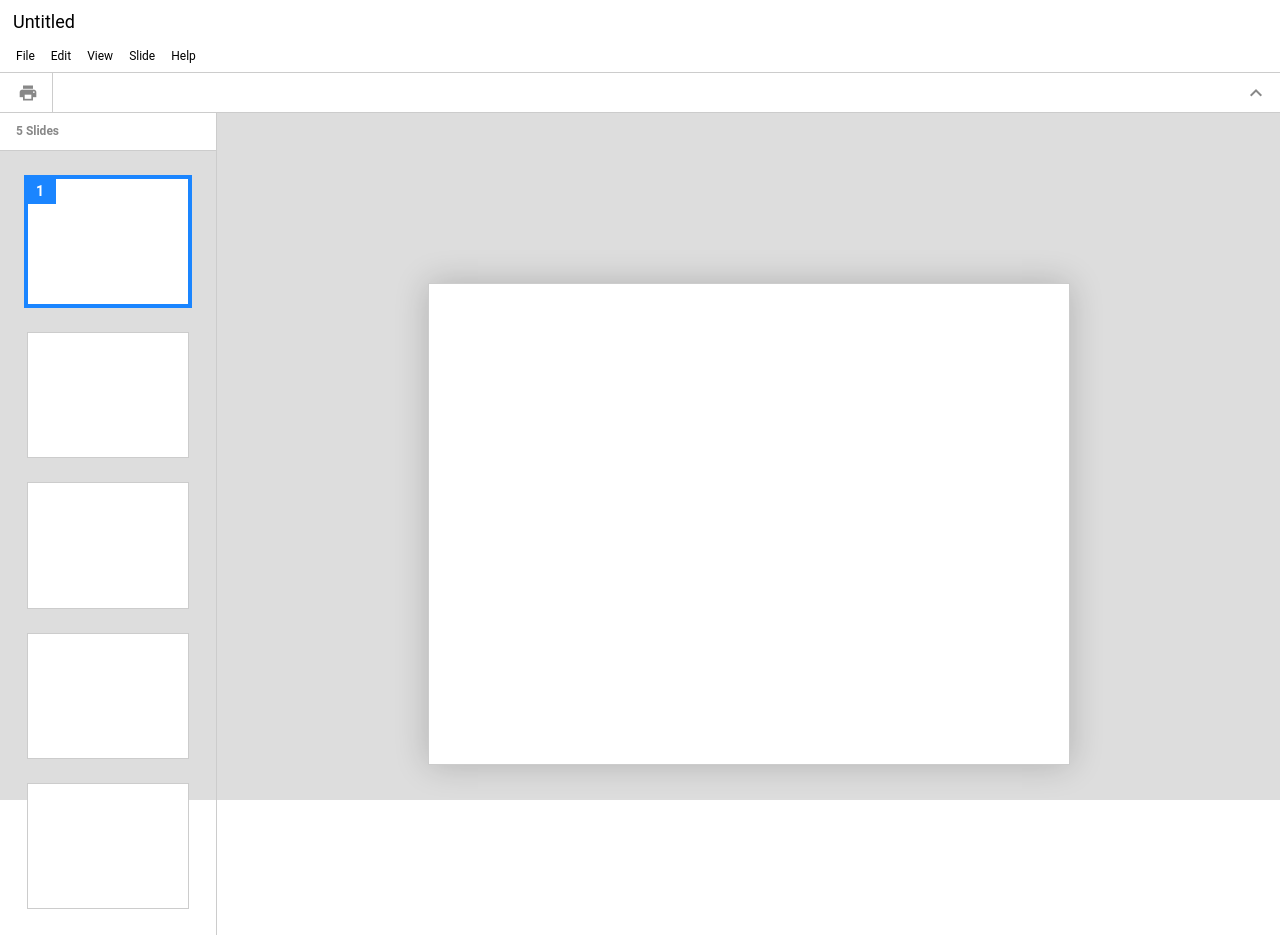
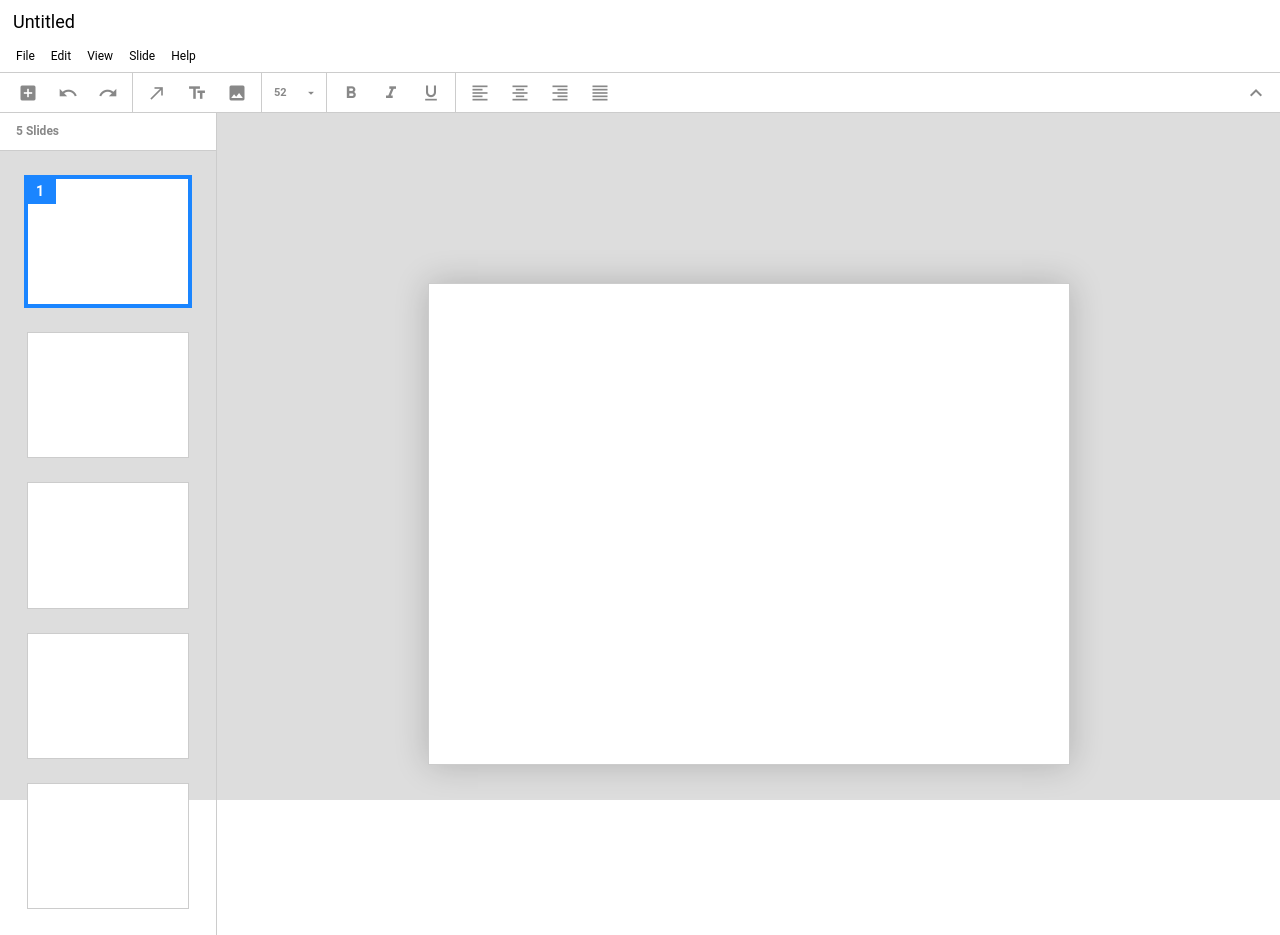
Before and after one commit to gattigaga/slidium, a React (Create React App) app: page / in a window 1280 px wide. Built offline with nearby package versions, Linux system fonts and the light colour scheme.

Commit message:
Add more dummy tools in Toolbar

```diff
--- a/src/App.js
+++ b/src/App.js
@@ -3,14 +3,15 @@ import styled from "styled-components";
 
 import TitleBox from "components/TitleBox";
 import ToolBar from "components/ToolBar";
+import ToolTextBox from "components/ToolTextBox";
 import Tool from "components/Tool";
 import Separator from "components/Separator";
 import MenuBar from "components/MenuBar";
 import MenuParent from "components/MenuParent";
 import MenuChild from "components/MenuChild";
+import MenuPopUp from "components/MenuPopUp";
 import SlideStrip from "components/SlideStrip";
 import Slide from "components/Slide";
-import MenuPopUp from "components/MenuPopUp";
 
 const Container = styled.div`
   display: flex;
@@ -72,6 +73,7 @@ class App extends Component {
 
   render() {
     const { title, isExpanded, selectedSlide, slides } = this.state;
+    const fontSizes = [12, 14, 16, 18, 20, 22, 24, 30, 36, 48, 60, 72, 96];
 
     return (
       <Container>
@@ -83,25 +85,61 @@ class App extends Component {
             />
             <MenuBar>
               <MenuParent label="File">
-                <MenuChild icon="print" label="New Presentation" />
+                <MenuChild label="New" />
                 <MenuChild label="Open" />
-                <MenuChild label="Rename" isClickable={false} />
+                <MenuChild label="Rename" />
               </MenuParent>
               <MenuParent label="Edit">
-                <MenuChild icon="print" label="New Presentation" />
-                <MenuChild label="Open" />
+                <MenuChild label="Undo" icon="undo" />
+                <MenuChild label="Redo" icon="redo" />
                 <Separator />
-                <MenuChild label="Rename" isClickable={false} />
+                <MenuChild label="Copy" />
+                <MenuChild label="Cut" />
+                <MenuChild label="Paste" />
               </MenuParent>
-              <MenuParent label="View" />
-              <MenuParent label="Slide" />
-              <MenuParent label="Help" />
+              <MenuParent label="View">
+                <MenuChild label="Play" />
+                <Separator />
+                <MenuChild label="Toggle Fullscreen" />
+                <MenuChild label="Toggle Header" />
+              </MenuParent>
+              <MenuParent label="Slide">
+                <MenuChild label="Add New" />
+                <Separator />
+                <MenuChild label="Move Up" />
+                <MenuChild label="Move Down" />
+                <MenuChild label="Move to Beginning" />
+                <MenuChild label="Move to End" />
+              </MenuParent>
+              <MenuParent label="Help">
+                <MenuChild label="About" />
+              </MenuParent>
             </MenuBar>
           </Header>
         )}
         <ToolBar isExpanded={isExpanded} onClickToggle={this.toggleExpand}>
-          <Tool icon="print" />
+          <Tool icon="add_box" tooltip="New Slide" />
+          <Tool icon="undo" tooltip="Undo" />
+          <Tool icon="redo" tooltip="Redo" />
           <Separator orientation="vertical" />
+          <Tool icon="call_made" tooltip="Select" />
+          <Tool icon="text_fields" tooltip="Text Box" />
+          <Tool icon="image" tooltip="Image" />
+          <Separator orientation="vertical" />
+          <ToolTextBox text="52" tooltip="Font Size">
+            {fontSizes.map((size, index) => (
+              <MenuChild key={index} label={size} isWithoutIcon />
+            ))}
+          </ToolTextBox>
+          <Separator orientation="vertical" />
+          <Tool icon="format_bold" tooltip="Bold" />
+          <Tool icon="format_italic" tooltip="Italic" />
+          <Tool icon="format_underline" tooltip="Underline" />
+          <Separator orientation="vertical" />
+          <Tool icon="format_align_left" tooltip="Align Left" />
+          <Tool icon="format_align_center" tooltip="Align Center" />
+          <Tool icon="format_align_right" tooltip="Align Right" />
+          <Tool icon="format_align_justify" tooltip="Justify" />
         </ToolBar>
         <Workspace>
           <SlideStrip
```
